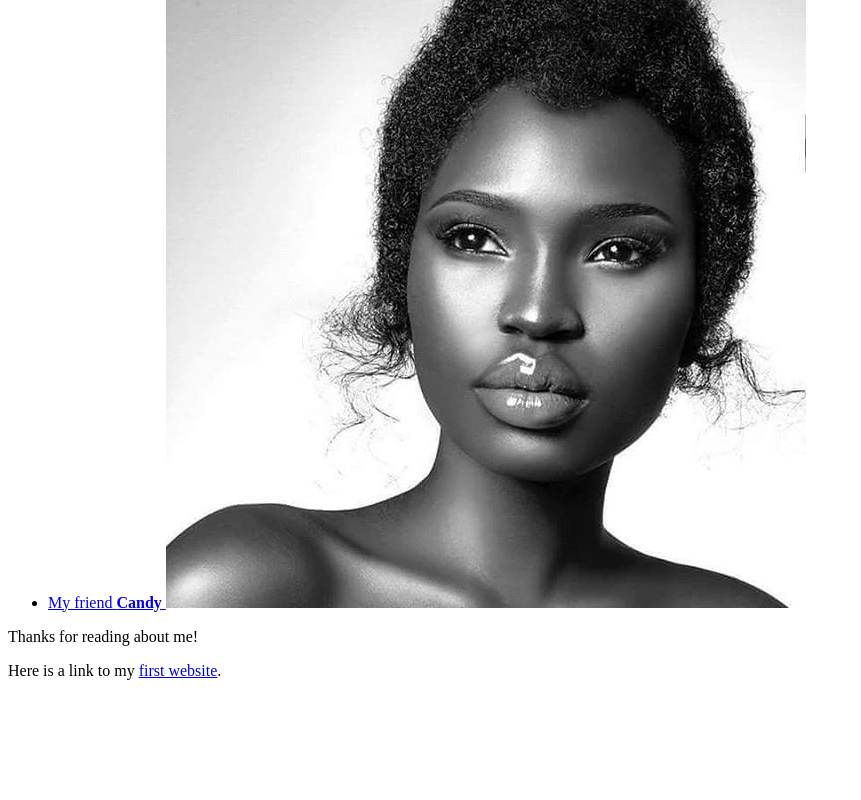
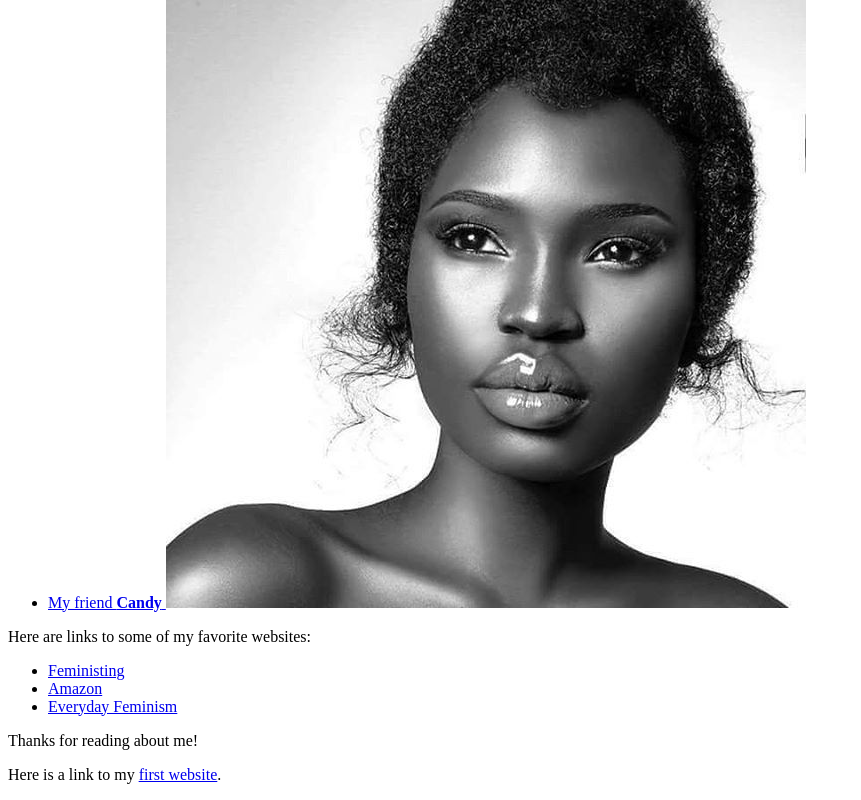
Before and after one commit to kellibrooke/my-first-website-home, a plain HTML site: page favorite-things-home.html in a window 1280 px wide. Shown: the part 2073-2873 px from the top of the page, without its empty margins (0-861 px from the left). Before the commit the page ends 2769 px from the top, so only its background shows below. Drawn offline with Linux system fonts and the light colour scheme.

Commit message:
add links to my favorite websites

```diff
--- a/favorite-things-home.html
+++ b/favorite-things-home.html
@@ -47,6 +47,13 @@
       </li>
     </ul>
 
+    <p>Here are links to some of my favorite websites:</p>
+    <ul>
+      <li><a href="http://www.feministing.com">Feministing</a></li>
+      <li><a href="http://www.amazon.com">Amazon</a></li>
+      <li><a href="http://www.everydayfeminism.com">Everyday Feminism</a></li>
+    </ul>
+
     <p>Thanks for reading about me!</p>
     <p>Here is a link to my <a href="my-first-website-home.html">first website</a>.</p>
   </body>
```
